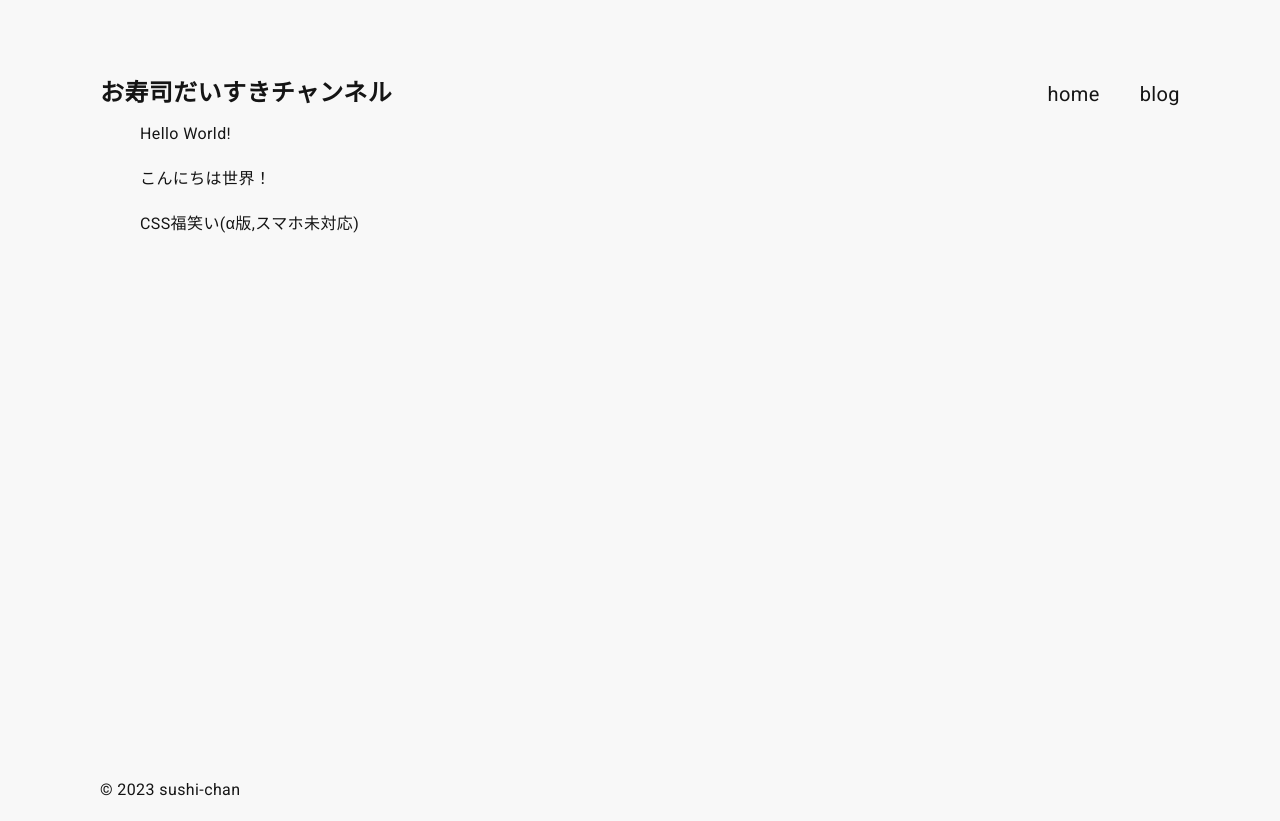
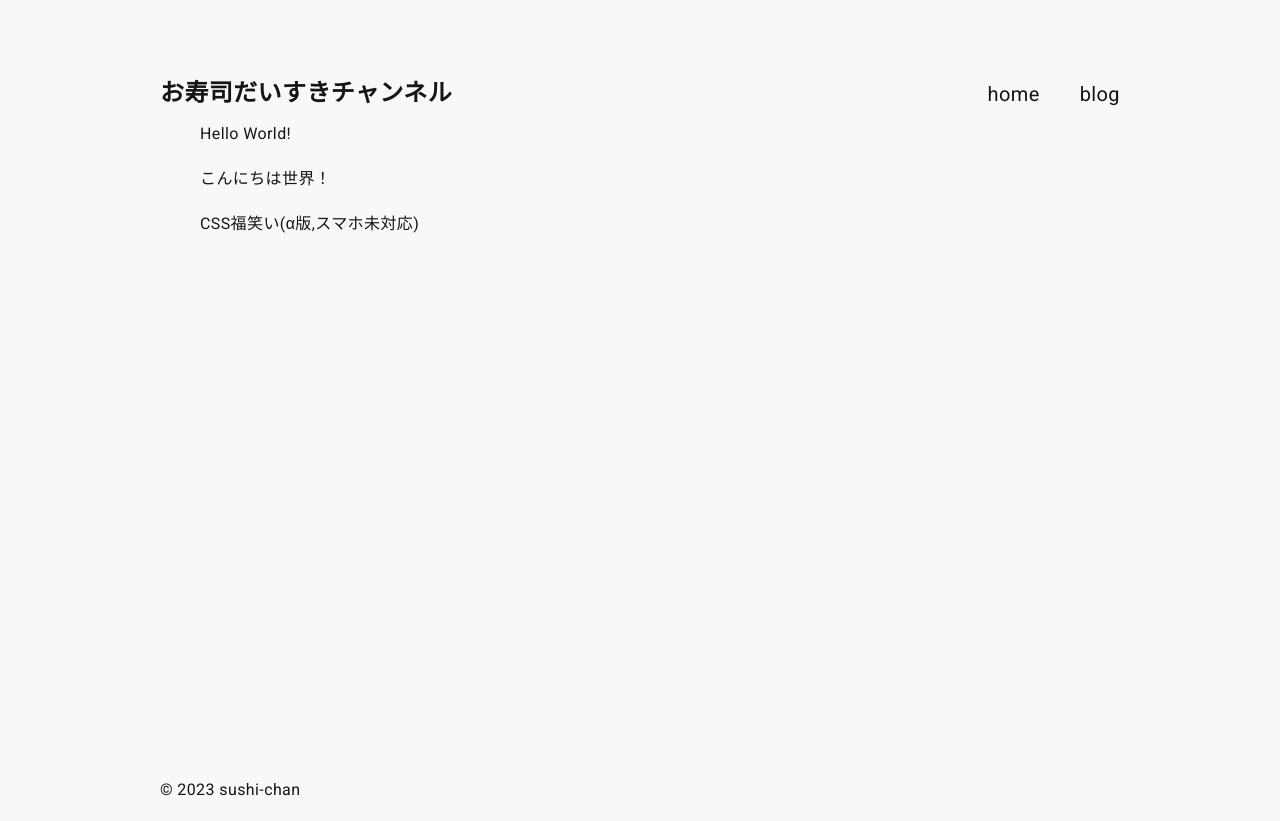
Before and after one commit to sushichan044/old.sushichan.live, a Next.js app: page / in a window 1280 px wide. Built offline with nearby package versions, Linux system fonts and the light colour scheme.

Commit message:
💄  set $layout-max-width to 960px

```diff
--- a/styles/_variables.scss
+++ b/styles/_variables.scss
@@ -6,7 +6,7 @@ $text-color-dark: #e2e2e2;
 $hover-color: #3f8cf0;
 
 // layout
-$layout-max-width: 1080px;
+$layout-max-width: 960px;
 $layout-max-width-2xl: 1440px;
 $layout-margin: 2rem;
 $content-margin: 1rem;
```
